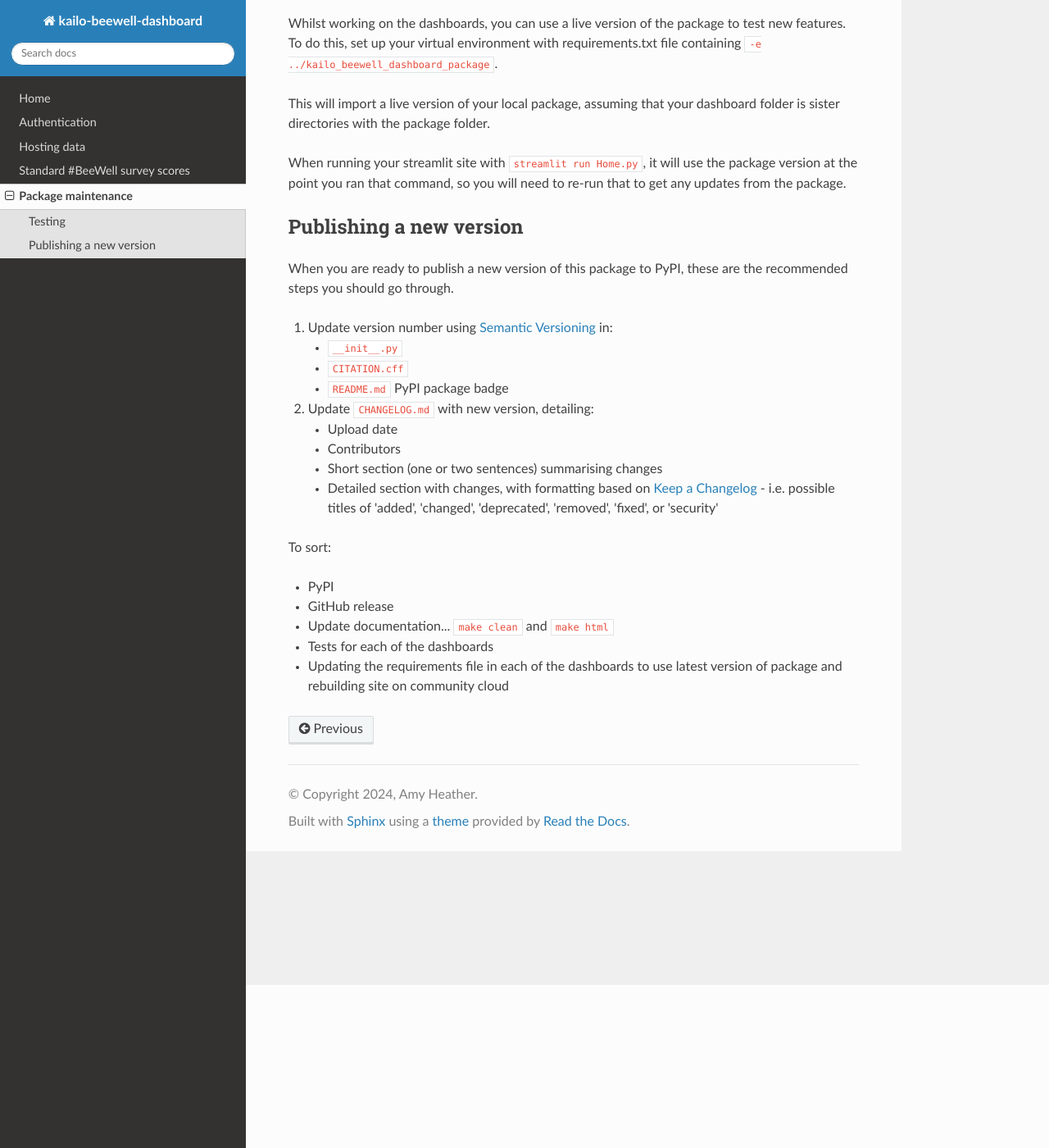
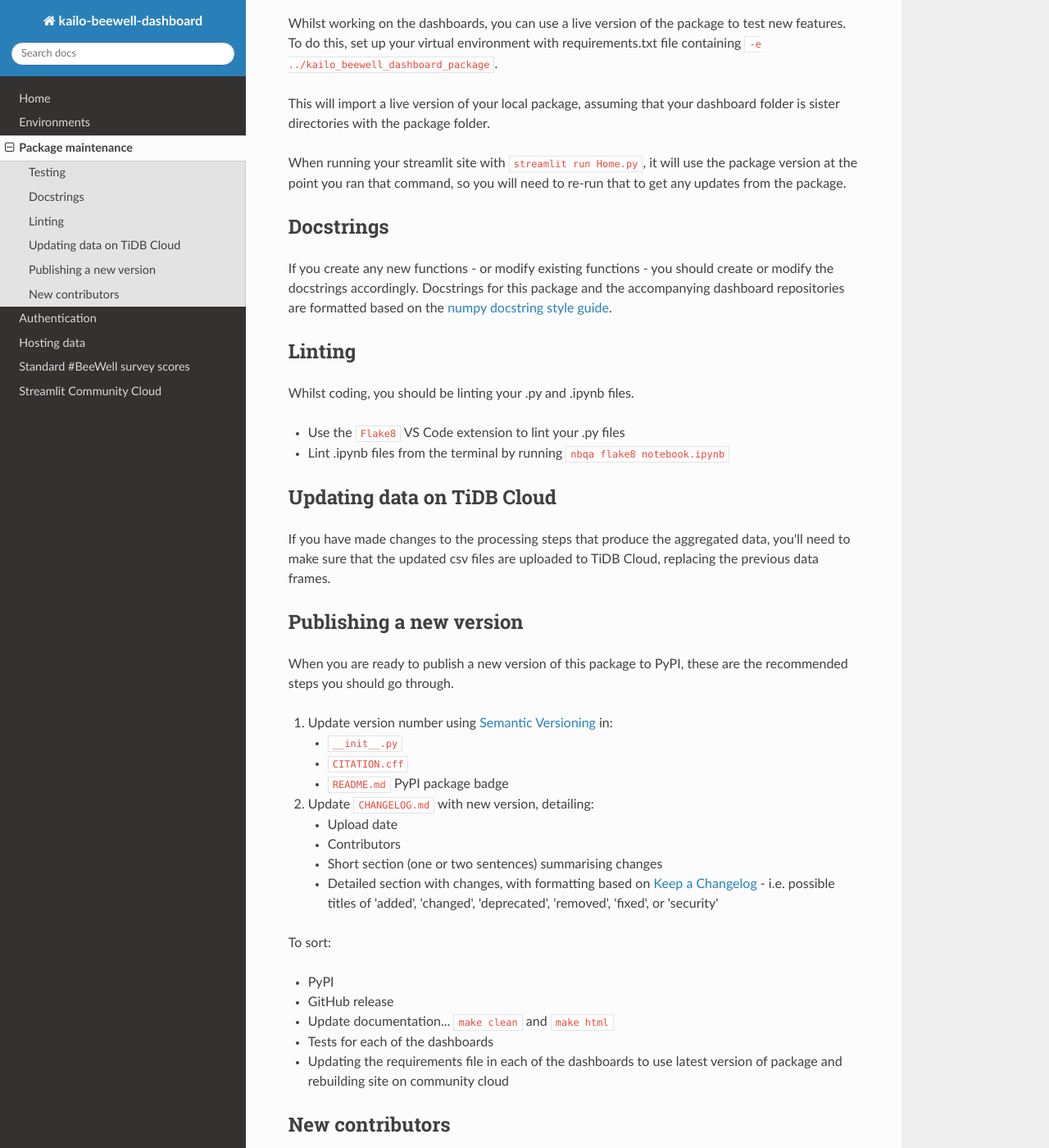
Before and after one commit to kailo-beewell/kailo_beewell_dashboard_package, a Sphinx documentation site: the page built from docs/package_maintenance.md, in a window 1280 px wide and 1400 px high, scrolled down 199 px. Shown: the whole window at 82% size. Built offline with Sphinx 7.4.7 and the Read the Docs theme 2.0.0, drawn with Linux system fonts in a browser that asks for light colours; pages that are not in the unit, such as notebooks, are missing from menus; some of the changed text lies outside the part shown.

Commit message:
Adding documentation - environments, community cloud, docstrings, linting, updating on tidb cloud, new contributors

```diff
--- a/docs/contents.rst
+++ b/docs/contents.rst
@@ -4,8 +4,10 @@ Site contents
 .. toctree::
 
    Home <index>
+   environments
+   package_maintenance
    authentication
    hosting_data
    standard_survey_scores
-   package_maintenance
+   streamlit_community_cloud
    Documentation for modules and functions (API Reference) <autoapi/index>
--- a/docs/package_maintenance.md
+++ b/docs/package_maintenance.md
@@ -7,6 +7,20 @@ Whilst working on the dashboards, you can use a live version of the package to t
 This will import a live version of your local package, assuming that your dashboard folder is sister directories with the package folder.
 
 When running your streamlit site with `streamlit run Home.py`, it will use the package version at the point you ran that command, so you will need to re-run that to get any updates from the package.
+
+## Docstrings
+
+If you create any new functions - or modify existing functions - you should create or modify the docstrings accordingly. Docstrings for this package and the accompanying dashboard repositories are formatted based on the [numpy docstring style guide](https://numpydoc.readthedocs.io/en/latest/format.html).
+
+## Linting
+
+Whilst coding, you should be linting your .py and .ipynb files.
+* Use the `Flake8` VS Code extension to lint your .py files
+* Lint .ipynb files from the terminal by running `nbqa flake8 notebook.ipynb`
+
+## Updating data on TiDB Cloud
+
+If you have made changes to the processing steps that produce the aggregated data, you'll need to make sure that the updated csv files are uploaded to TiDB Cloud, replacing the previous data frames.
 
 ## Publishing a new version
 
@@ -28,3 +42,10 @@ To sort:
 * Update documentation... `make clean` and `make html`
 * Tests for each of the dashboards
 * Updating the requirements file in each of the dashboards to use latest version of package and rebuilding site on community cloud
+
+## New contributors
+
+If new contributors join the project, substantially contributing to the package, then you should update the citations accordingly in:
+* `README.md` ORCID badges
+* `README.md` citation
+* `CITATION.cff` file
```
Also changed, not shown: docs/environments.md (added, +25 -0 lines), docs/streamlit_community_cloud.md (added, +10 -0 lines).
